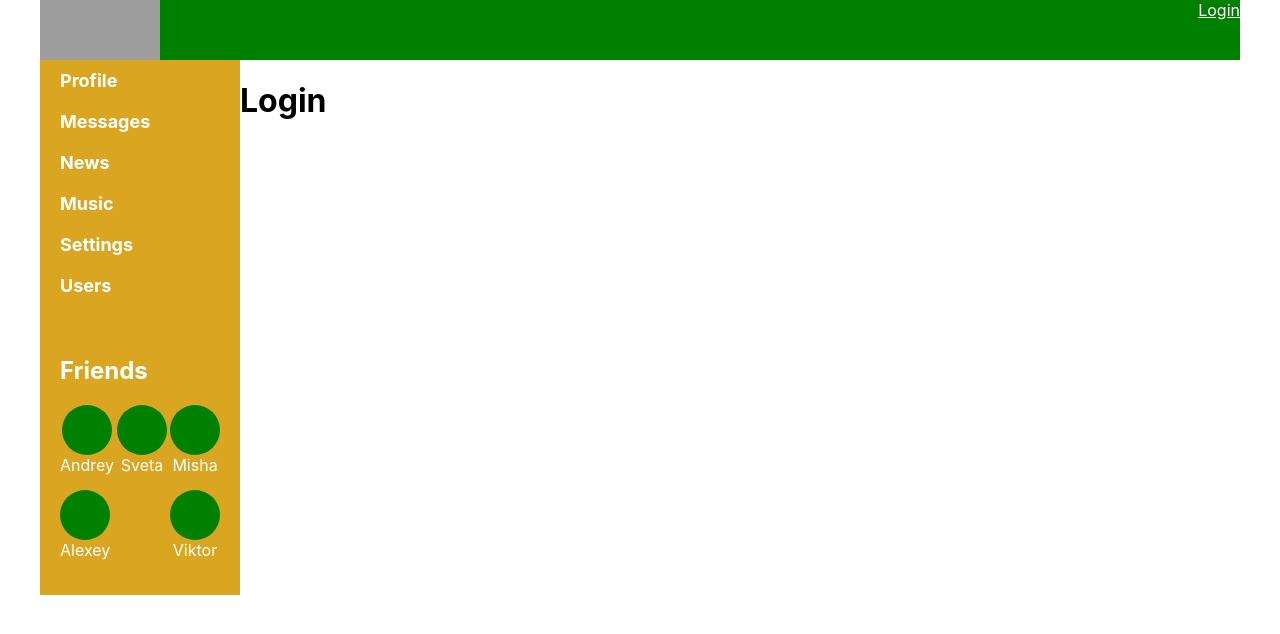
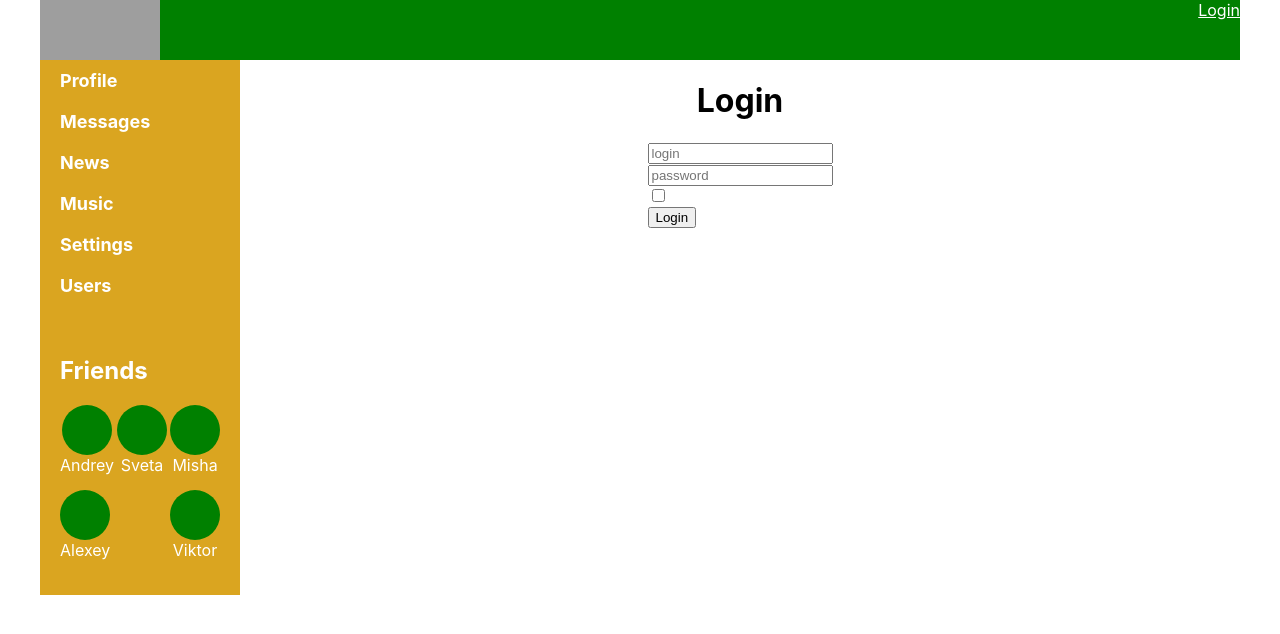
Before and after one commit to MorgunovKirill/react-social, a React (Create React App) app: page /login in a window 1280 px wide. Shown: the top 634 px of the page. Built offline with nearby package versions, Linux system fonts and the light colour scheme; no server answers; grey boxes are pictures that could not be loaded.

Commit message:
75 урок. Подключение Redux form

```diff
--- a/package.json
+++ b/package.json
@@ -13,6 +13,7 @@
     "react-router-dom": "^5.2.0",
     "react-scripts": "4.0.3",
     "redux": "^4.1.0",
+    "redux-form": "^8.3.7",
     "redux-thunk": "^2.3.0",
     "web-vitals": "^1.0.1"
   },
--- a/src/components/Login/Login.jsx
+++ b/src/components/Login/Login.jsx
@@ -1,10 +1,16 @@
 import React from 'react';
 import classes from "./Login.module.css";
+import LoginReduxForm from './LoginForm';
 
 const Login = (props) => {
+    const onSubmit = (formData) => {
+        console.log(formData);
+    }
+
     return (
         <div className={classes.Login}>
             <h1>Login</h1>
+            <LoginReduxForm onSubmit={onSubmit}/>
         </div>
     )
 }
--- a/src/components/Login/Login.module.css
+++ b/src/components/Login/Login.module.css
@@ -0,0 +1,4 @@
+.Login {
+    display: grid;
+    place-items: center;
+}
--- /dev/null
+++ b/src/components/Login/LoginForm.jsx
@@ -0,0 +1,29 @@
+import React from 'react';
+import { Field, reduxForm } from 'redux-form';
+import classes from "./LoginForm.module.css";
+
+const LoginForm = (props) => {
+
+    return (
+            <form onSubmit={props.handleSubmit}>
+                <div>
+                    <Field name={"login"} placeholder={"login"} component={"input"} />
+                </div>
+                <div>
+                    <Field name={"password"} placeholder={"password"} component={"input"} />
+                </div>
+                <div>
+                    <Field name={"rememberMe"} type={"checkbox"} component={"input"} />
+                </div>
+                <div>
+                    <button type={"submit"}>Login</button>
+                </div>
+            </form>
+    )
+}
+
+const LoginReduxForm = reduxForm({
+    form: 'login'
+})(LoginForm);
+
+export default LoginReduxForm;
--- a/src/redux/redux-store.js
+++ b/src/redux/redux-store.js
@@ -5,6 +5,8 @@
 import sidebarReducer from "./sidebarReducer";
 import usersReducer from "./usersReducer";
 import thunkMiddleware from "redux-thunk";
+import { reducer as formReducer } from "redux-form";
+
 
 let reducers = combineReducers({
     profilePage: profileReducer,
@@ -12,6 +14,7 @@
     sideBar: sidebarReducer,
     usersPage: usersReducer,
     auth: authReducer,
+    form: formReducer,
 });
 
 let store = createStore(reducers, applyMiddleware(thunkMiddleware));
```
Also changed, not shown: src/components/Login/LoginForm.module.css (added), 1 other file (tests, documents, lock files or other folders).
